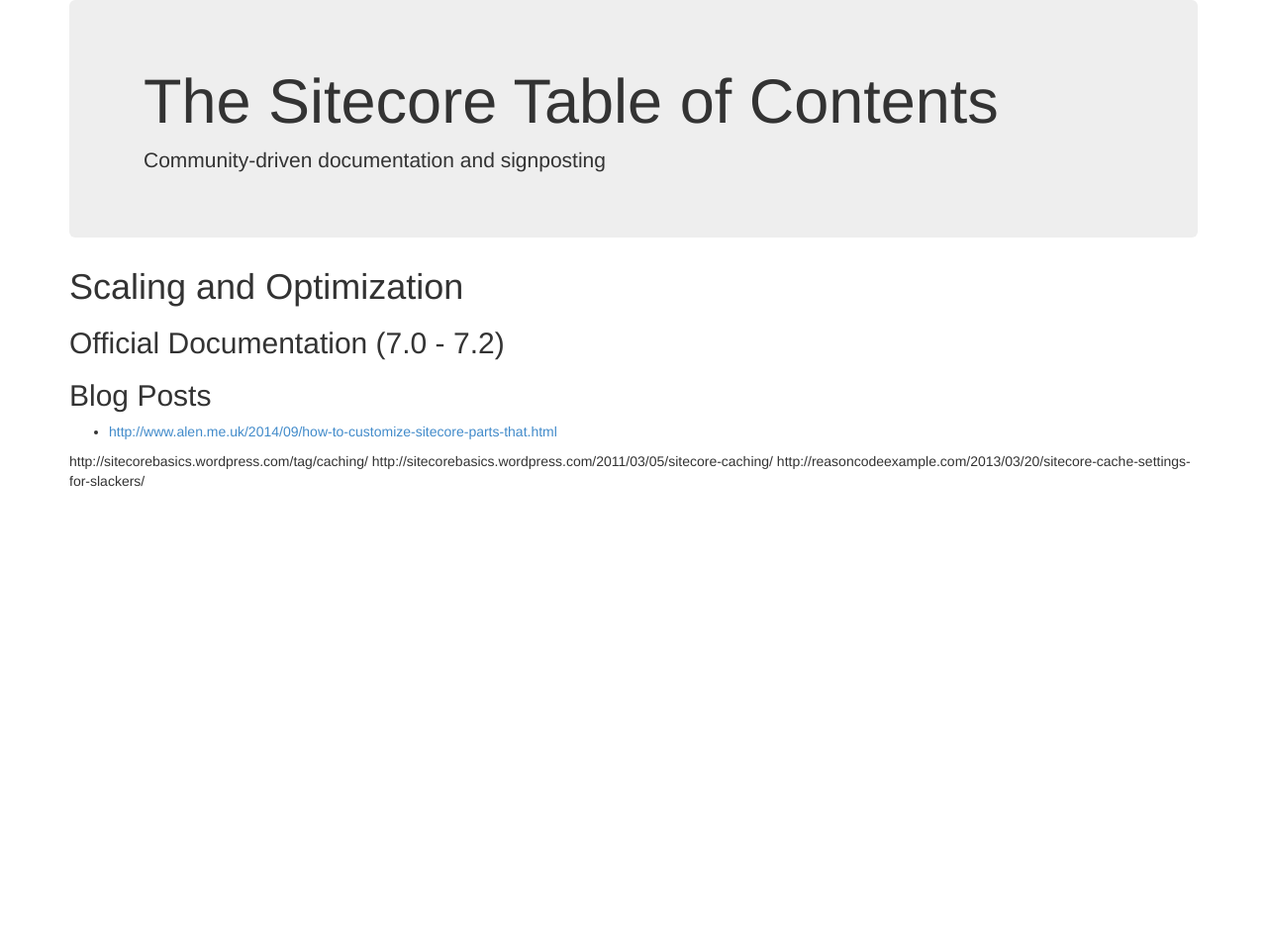
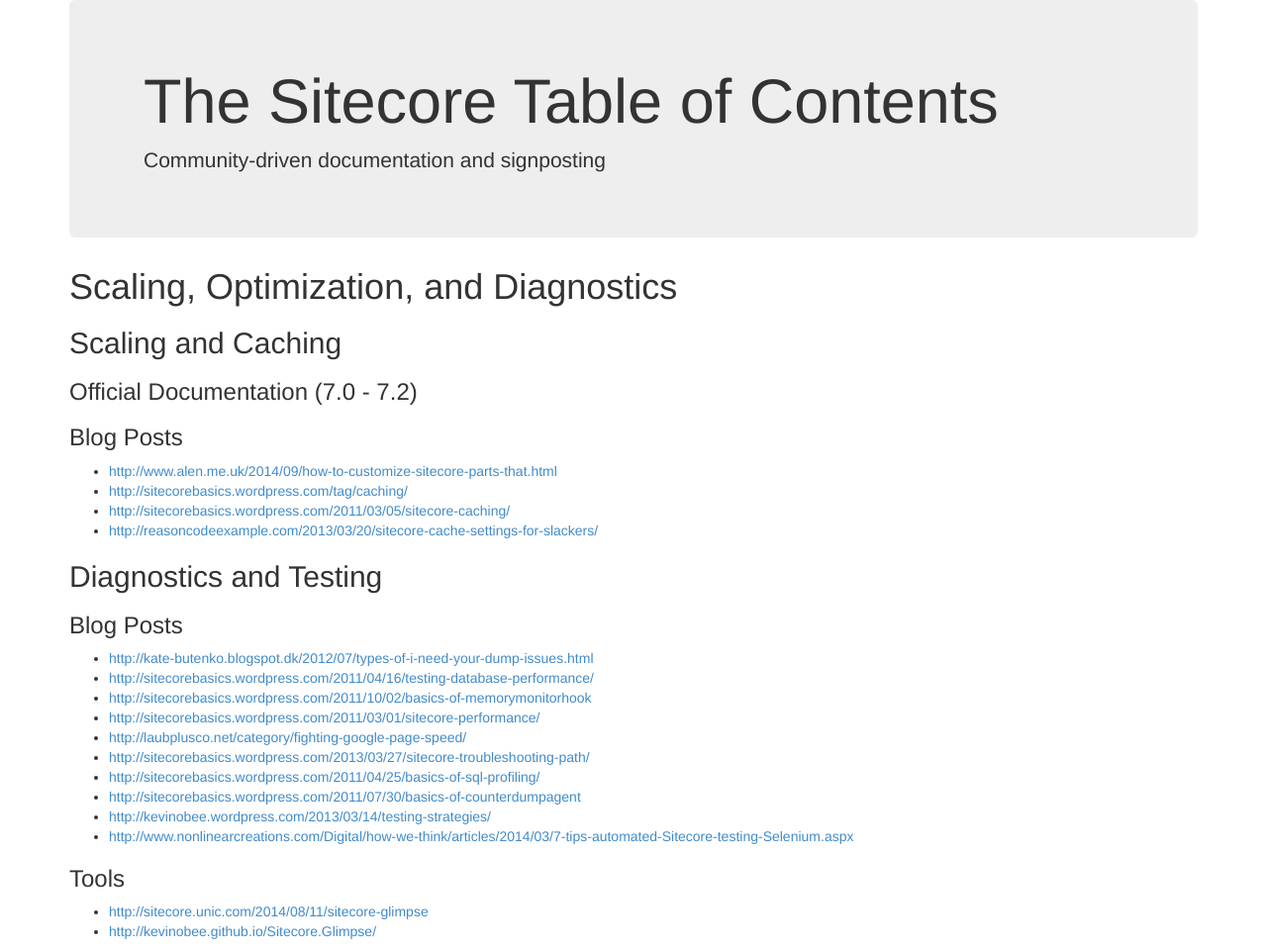
Before and after one commit to Sitecore-Community/docs, a Jekyll site: the page built from documentation/Scaling and Optimization/index.md, in a window 1280 px wide. Shown: the whole page at 99% size. Built offline with Jekyll 4.4.1, drawn with Linux system fonts in a browser that asks for light colours; nearby versions of some CDN libraries; before the commit the page ends 900 px from its top, so only the background shows below that.

Commit message:
reshuffle

```diff
--- a/documentation/Scaling and Optimization/index.md
+++ b/documentation/Scaling and Optimization/index.md
@@ -1,16 +1,38 @@
 ---
 layout: default
-title: Scaling and Optimization
+title: Scaling, Optimization, and Diagnostics
 ---
 
-# Scaling and Optimization
+# Scaling, Optimization, and Diagnostics
 
-## Official Documentation (7.0 - 7.2)
+## Scaling and Caching
 
-## Blog Posts
+### Official Documentation (7.0 - 7.2)
+
+### Blog Posts
 
 * [http://www.alen.me.uk/2014/09/how-to-customize-sitecore-parts-that.html](http://www.alen.me.uk/2014/09/how-to-customize-sitecore-parts-that.html)
+* [http://sitecorebasics.wordpress.com/tag/caching/](http://sitecorebasics.wordpress.com/tag/caching/)
+* [http://sitecorebasics.wordpress.com/2011/03/05/sitecore-caching/](
+http://sitecorebasics.wordpress.com/2011/03/05/sitecore-caching/)
+* [http://reasoncodeexample.com/2013/03/20/sitecore-cache-settings-for-slackers/](
+http://reasoncodeexample.com/2013/03/20/sitecore-cache-settings-for-slackers/)
 
-http://sitecorebasics.wordpress.com/tag/caching/
-http://sitecorebasics.wordpress.com/2011/03/05/sitecore-caching/
-http://reasoncodeexample.com/2013/03/20/sitecore-cache-settings-for-slackers/
+## Diagnostics and Testing
+
+### Blog Posts
+
+* [http://kate-butenko.blogspot.dk/2012/07/types-of-i-need-your-dump-issues.html](http://kate-butenko.blogspot.dk/2012/07/types-of-i-need-your-dump-issues.html)
+* [http://sitecorebasics.wordpress.com/2011/04/16/testing-database-performance/ ](http://sitecorebasics.wordpress.com/2011/04/16/testing-database-performance/ )
+* [http://sitecorebasics.wordpress.com/2011/10/02/basics-of-memorymonitorhook ](http://sitecorebasics.wordpress.com/2011/10/02/basics-of-memorymonitorhook )
+* [http://sitecorebasics.wordpress.com/2011/03/01/sitecore-performance/ ](http://sitecorebasics.wordpress.com/2011/03/01/sitecore-performance/ )
+* [http://laubplusco.net/category/fighting-google-page-speed/](http://laubplusco.net/category/fighting-google-page-speed/)
+* [http://sitecorebasics.wordpress.com/2013/03/27/sitecore-troubleshooting-path/ ](http://sitecorebasics.wordpress.com/2013/03/27/sitecore-troubleshooting-path/ )
+* [http://sitecorebasics.wordpress.com/2011/04/25/basics-of-sql-profiling/ ](http://sitecorebasics.wordpress.com/2011/04/25/basics-of-sql-profiling/ )
+* [http://sitecorebasics.wordpress.com/2011/07/30/basics-of-counterdumpagent](http://sitecorebasics.wordpress.com/2011/07/30/basics-of-counterdumpagent)
+* [http://kevinobee.wordpress.com/2013/03/14/testing-strategies/](http://kevinobee.wordpress.com/2013/03/14/testing-strategies/)
+* [http://www.nonlinearcreations.com/Digital/how-we-think/articles/2014/03/7-tips-automated-Sitecore-testing-Selenium.aspx](http://www.nonlinearcreations.com/Digital/how-we-think/articles/2014/03/7-tips-automated-Sitecore-testing-Selenium.aspx)
+
+### Tools
+* [http://sitecore.unic.com/2014/08/11/sitecore-glimpse](http://sitecore.unic.com/2014/08/11/sitecore-glimpse)
+* [http://kevinobee.github.io/Sitecore.Glimpse/](http://kevinobee.github.io/Sitecore.Glimpse/)
```
Also changed, not shown: documentation/Sitecore Fundamentals/index.md (+4 -0 lines), index.md (+1 -2 lines).
